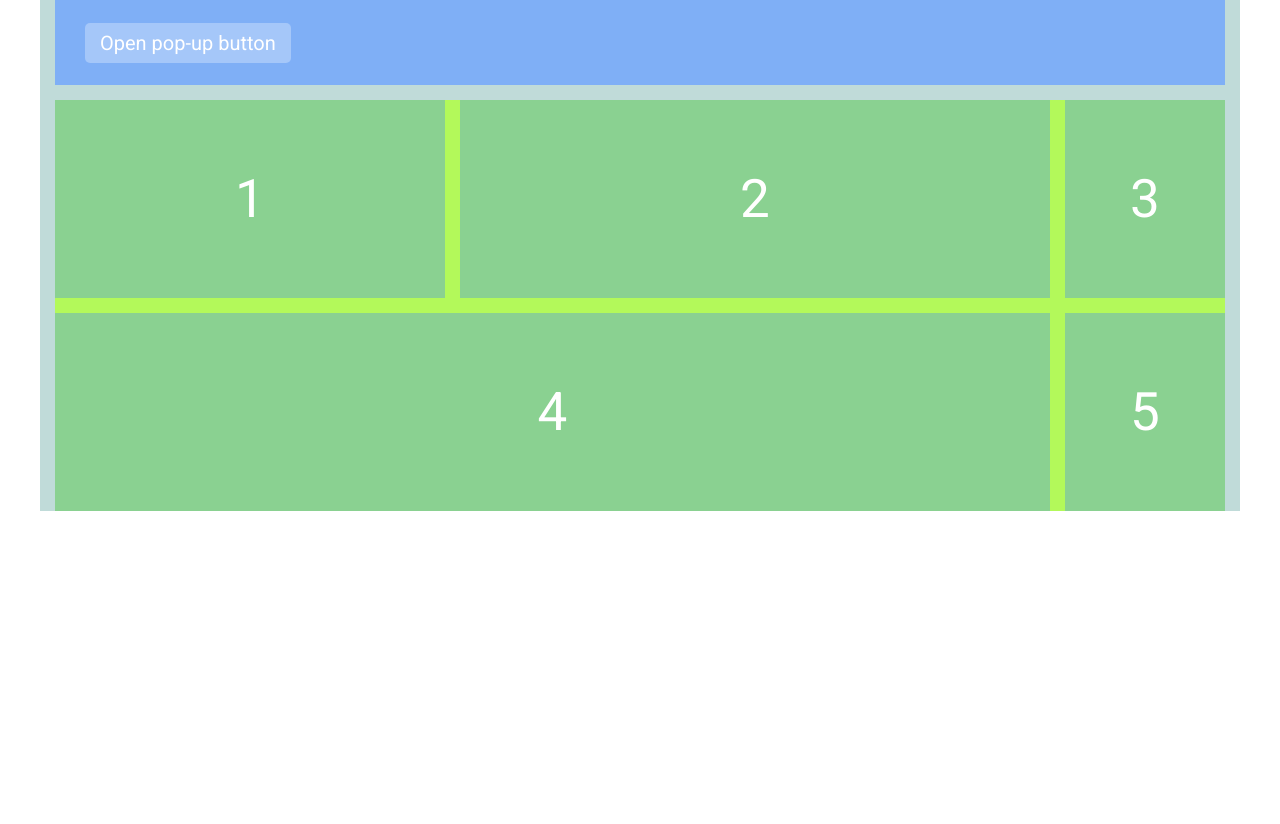
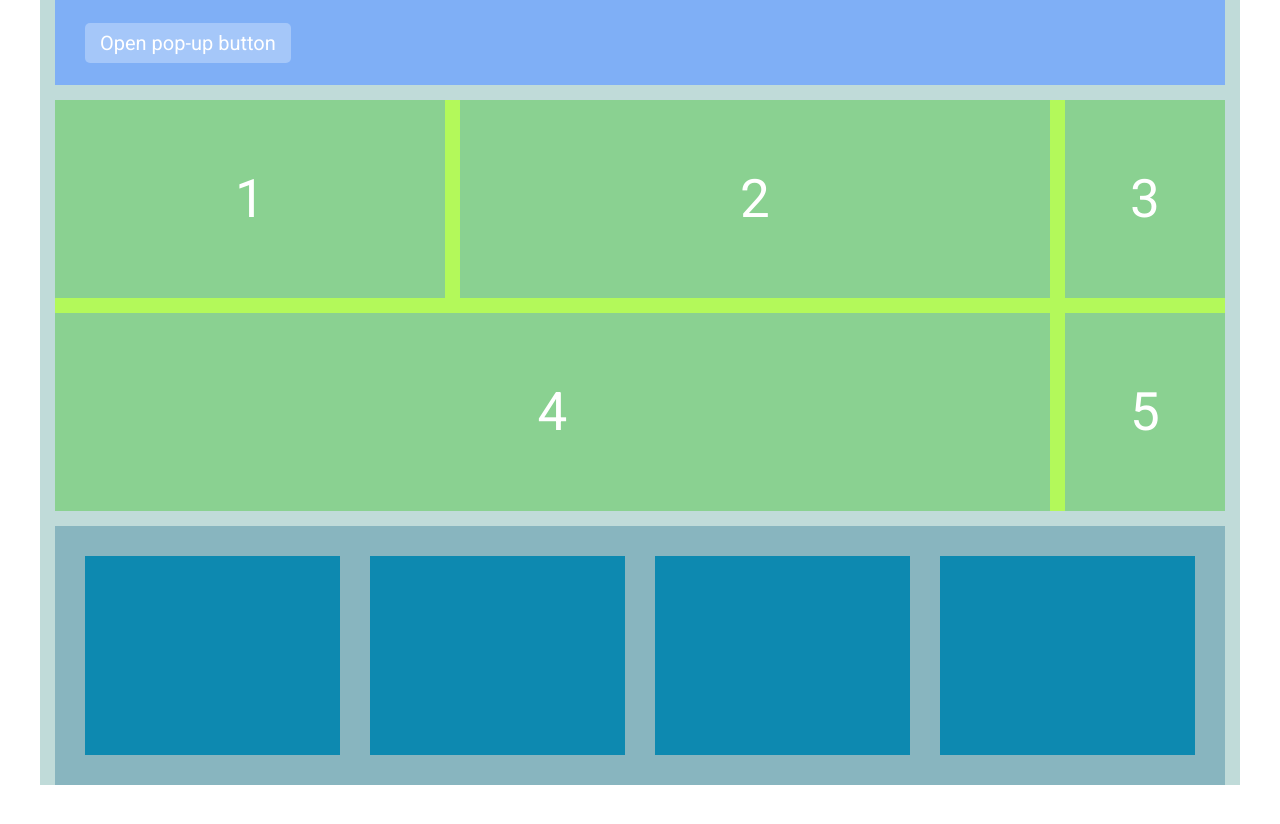
Before and after one commit to Illbeblack/nodasoft-task-2024-, a plain HTML site: page index.html in a window 1280 px wide. Before the commit the page ends 800 px from the top, so only its background shows below. Drawn offline with Linux system fonts and the light colour scheme.

Commit message:
feat: make flex box section

```diff
--- a/index.html
+++ b/index.html
@@ -25,6 +25,12 @@
           <div class="grid__item"></div>
           <div class="grid__item"></div>
         </section>
+        <section class="flex">
+          <div class="flex__item"></div>
+          <div class="flex__item"></div>
+          <div class="flex__item"></div>
+          <div class="flex__item"></div>
+        </section>
       </main>
     </div>
   </body>
--- a/style.css
+++ b/style.css
@@ -81,3 +81,17 @@ body {
 .grid__item:nth-child(4) {
   grid-column: 1/3;
 }
+
+.flex {
+  display: flex;
+  background-color: var(--flex-bg-color);
+  column-gap: 30px;
+  margin-bottom: 100px;
+  padding: 30px;
+}
+
+.flex__item {
+  width: 255px;
+  aspect-ratio: 1.28;
+  background-color: var(--flex-item-color);
+}
```
